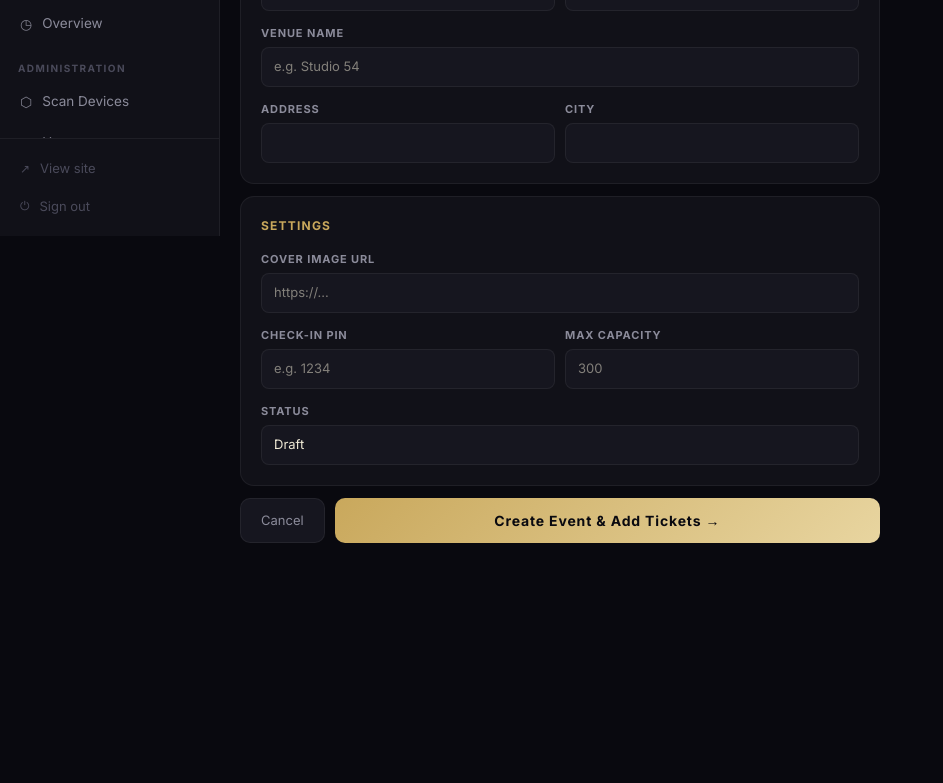
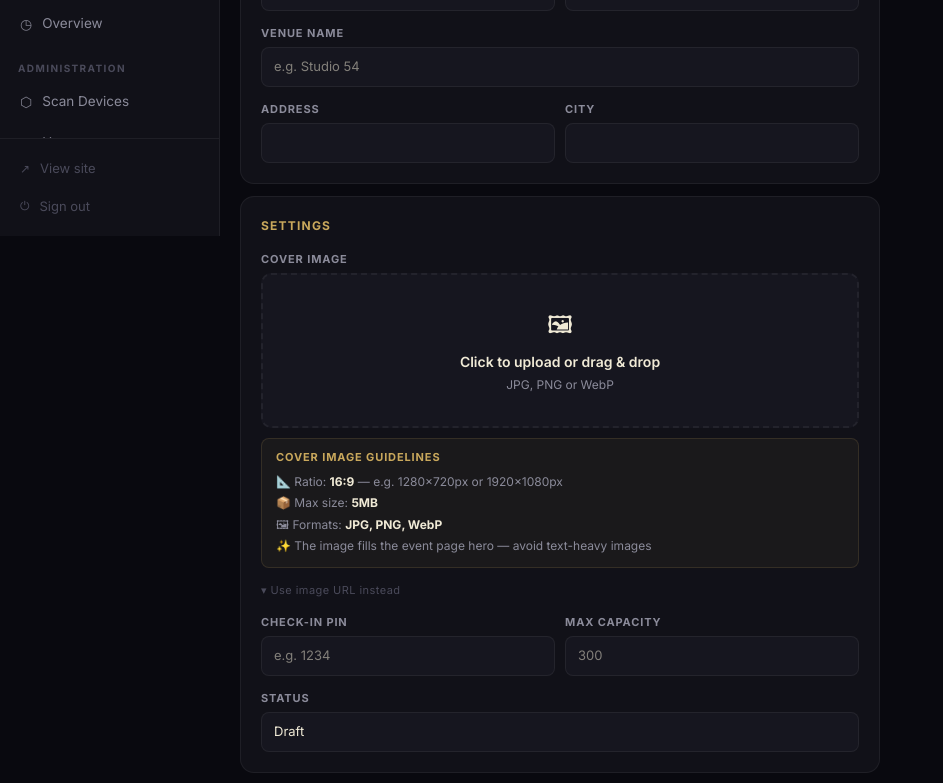
Before and after one commit to Abraak9/CasaLuna, a Next.js app: page /admin/events/new in a window 1280 px wide. Shown: the part 564-1347 px from the top of the page, without its empty margins (0-943 px from the left). Before the commit the page ends 1131 px from the top, so only its background shows below. Built offline with nearby package versions, Linux system fonts and the light colour scheme.

Commit message:
feat: image upload for event cover (Vercel Blob)

```diff
--- a/package.json
+++ b/package.json
@@ -19,6 +19,7 @@
     "@stripe/stripe-js": "^5.5.0",
     "qrcode": "^1.5.4",
     "resend": "^4.1.2",
+    "@vercel/blob": "^0.27.0",
     "zod": "^3.24.1",
     "uuid": "^11.0.5",
     "bcryptjs": "^2.4.3",
--- a/src/app/admin/events/[id]/edit/page.tsx
+++ b/src/app/admin/events/[id]/edit/page.tsx
@@ -3,6 +3,7 @@
 import { useEffect, useState } from 'react';
 import { useParams, useRouter } from 'next/navigation';
 import Link from 'next/link';
+import ImageUpload from '@/components/ImageUpload';
 
 const LABEL: React.CSSProperties = { fontSize: '11px', fontWeight: 700, letterSpacing: '0.08em', textTransform: 'uppercase', color: 'var(--text-muted)', display: 'block', marginBottom: '6px' };
 const INPUT: React.CSSProperties = { width: '100%', background: 'var(--surface-2)', border: '1px solid var(--border-muted)', color: 'var(--text)', borderRadius: '8px', padding: '9px 12px', fontSize: '13px', outline: 'none' };
@@ -141,8 +142,8 @@ export default function EditEventPage() {
         <div style={CARD}>
           <p style={{ fontSize: '12px', fontWeight: 700, letterSpacing: '0.1em', textTransform: 'uppercase', color: 'var(--gold)', marginBottom: '2px' }}>Settings</p>
           <div>
-            <label style={LABEL}>Cover Image URL</label>
-            <input type="url" value={form.cover_image_url} onChange={e => set('cover_image_url', e.target.value)} placeholder="https://..." style={INPUT} />
+            <label style={LABEL}>Cover Image</label>
+            <ImageUpload value={form.cover_image_url} onChange={url => set('cover_image_url', url)} />
           </div>
           <div style={{ display: 'grid', gridTemplateColumns: '1fr 1fr', gap: '10px' }}>
             <div>
--- a/src/app/admin/events/new/page.tsx
+++ b/src/app/admin/events/new/page.tsx
@@ -3,6 +3,7 @@
 import { useState } from 'react';
 import { useRouter } from 'next/navigation';
 import Link from 'next/link';
+import ImageUpload from '@/components/ImageUpload';
 
 const LABEL: React.CSSProperties = { fontSize: '11px', fontWeight: 700, letterSpacing: '0.08em', textTransform: 'uppercase', color: 'var(--text-muted)', display: 'block', marginBottom: '6px' };
 const INPUT: React.CSSProperties = { width: '100%', background: 'var(--surface-2)', border: '1px solid var(--border-muted)', color: 'var(--text)', borderRadius: '8px', padding: '9px 12px', fontSize: '13px', outline: 'none' };
@@ -115,8 +116,8 @@ export default function NewEventPage() {
         <div style={CARD}>
           <p style={{ fontSize: '12px', fontWeight: 700, letterSpacing: '0.1em', textTransform: 'uppercase', color: 'var(--gold)', marginBottom: '2px' }}>Settings</p>
           <div>
-            <label style={LABEL}>Cover Image URL</label>
-            <input type="url" value={form.cover_image_url} onChange={e => set('cover_image_url', e.target.value)} placeholder="https://..." style={INPUT} />
+            <label style={LABEL}>Cover Image</label>
+            <ImageUpload value={form.cover_image_url} onChange={url => set('cover_image_url', url)} />
           </div>
           <div style={{ display: 'grid', gridTemplateColumns: '1fr 1fr', gap: '10px' }}>
             <div>
--- a/src/app/admin/sales/orders/page.tsx
+++ b/src/app/admin/sales/orders/page.tsx
@@ -67,17 +67,21 @@ export default function SalesOrdersPage() {
 
   const handleExpire = async () => {
     setExpiring(true); setExpireMsg('');
-    const res = await fetch('/api/cron/expire-orders');
-    const d = await res.json();
-    setExpireMsg(d.expired > 0 ? `${d.expired} order${d.expired > 1 ? 's' : ''} marked expired` : 'Nothing to expire');
-    setExpiring(false);
-    // Refresh list if we're on pending or all
-    if (filter === 'pending' || filter === 'all') {
+    try {
+      const res = await fetch('/api/admin/orders/expire', { method: 'POST' });
+      const d = await res.json();
+      if (!res.ok) { setExpireMsg('Error: ' + (d.error || res.status)); return; }
+      setExpireMsg(d.expired > 0 ? `${d.expired} order${d.expired > 1 ? 's' : ''} marked expired` : 'Nothing to expire');
+      // Refresh list
       const params = new URLSearchParams({ status: filter, limit: '200' });
       if (search) params.set('search', search);
       fetch(`/api/admin/sales?${params}`).then(r => r.json()).then(setOrders);
+      setTimeout(() => setExpireMsg(''), 4000);
+    } catch (e) {
+      setExpireMsg('Request failed');
+    } finally {
+      setExpiring(false);
     }
-    setTimeout(() => setExpireMsg(''), 4000);
   };
 
   return (
--- /dev/null
+++ b/src/app/api/admin/orders/expire/route.ts
@@ -0,0 +1,18 @@
+import { NextResponse } from 'next/server';
+import { auth } from '@/lib/auth';
+import { query } from '@/lib/db';
+
+export async function POST() {
+  const session = await auth();
+  if (!session) return NextResponse.json({ error: 'Unauthorized' }, { status: 401 });
+
+  const result = await query(
+    `UPDATE orders
+     SET status = 'expired'
+     WHERE status = 'pending'
+       AND created_at < NOW() - INTERVAL '24 hours'
+     RETURNING id`
+  );
+
+  return NextResponse.json({ expired: result.length });
+}
--- /dev/null
+++ b/src/app/api/admin/upload/route.ts
@@ -0,0 +1,29 @@
+import { NextRequest, NextResponse } from 'next/server';
+import { put } from '@vercel/blob';
+import { auth } from '@/lib/auth';
+
+const MAX_SIZE = 5 * 1024 * 1024; // 5MB
+const ALLOWED_TYPES = ['image/jpeg', 'image/jpg', 'image/png', 'image/webp'];
+
+export async function POST(req: NextRequest) {
+  const session = await auth();
+  if (!session) return NextResponse.json({ error: 'Unauthorized' }, { status: 401 });
+
+  const formData = await req.formData();
+  const file = formData.get('file') as File | null;
+
+  if (!file) return NextResponse.json({ error: 'No file provided' }, { status: 400 });
+  if (!ALLOWED_TYPES.includes(file.type)) {
+    return NextResponse.json({ error: 'Only JPG, PNG and WebP files are allowed' }, { status: 400 });
+  }
+  if (file.size > MAX_SIZE) {
+    return NextResponse.json({ error: 'File too large — maximum 5MB' }, { status: 400 });
+  }
+
+  const ext = file.name.split('.').pop()?.toLowerCase() || 'jpg';
+  const filename = `events/${Date.now()}-${Math.random().toString(36).slice(2)}.${ext}`;
+
+  const blob = await put(filename, file, { access: 'public' });
+
+  return NextResponse.json({ url: blob.url });
+}
--- /dev/null
+++ b/src/components/ImageUpload.tsx
@@ -0,0 +1,132 @@
+'use client';
+
+import { useRef, useState } from 'react';
+import Image from 'next/image';
+
+interface Props {
+  value: string;
+  onChange: (url: string) => void;
+}
+
+export default function ImageUpload({ value, onChange }: Props) {
+  const inputRef = useRef<HTMLInputElement>(null);
+  const [uploading, setUploading] = useState(false);
+  const [error, setError] = useState('');
+  const [showUrl, setShowUrl] = useState(false);
+
+  const handleFile = async (file: File) => {
+    setError('');
+    setUploading(true);
+    const fd = new FormData();
+    fd.append('file', file);
+    const res = await fetch('/api/admin/upload', { method: 'POST', body: fd });
+    const data = await res.json();
+    if (!res.ok) { setError(data.error || 'Upload failed'); }
+    else { onChange(data.url); }
+    setUploading(false);
+  };
+
+  const handleDrop = (e: React.DragEvent) => {
+    e.preventDefault();
+    const file = e.dataTransfer.files[0];
+    if (file) handleFile(file);
+  };
+
+  return (
+    <div>
+      {/* Preview */}
+      {value && !uploading && (
+        <div style={{ position: 'relative', width: '100%', aspectRatio: '16/9', borderRadius: '10px', overflow: 'hidden', marginBottom: '10px', background: 'var(--surface-2)' }}>
+          <Image src={value} alt="Cover" fill style={{ objectFit: 'cover' }} unoptimized />
+          <button
+            onClick={() => onChange('')}
+            style={{
+              position: 'absolute', top: '8px', right: '8px',
+              background: 'rgba(9,9,15,0.7)', color: 'var(--text)', border: 'none',
+              borderRadius: '6px', padding: '4px 10px', fontSize: '12px', cursor: 'pointer',
+            }}
+          >
+            ✕ Remove
+          </button>
+        </div>
+      )}
+
+      {/* Drop zone */}
+      {!value && (
+        <div
+          onDrop={handleDrop}
+          onDragOver={e => e.preventDefault()}
+          onClick={() => inputRef.current?.click()}
+          style={{
+            border: '2px dashed var(--border-muted)',
+            borderRadius: '10px',
+            padding: '32px',
+            textAlign: 'center',
+            cursor: uploading ? 'not-allowed' : 'pointer',
+            background: 'var(--surface-2)',
+            transition: 'border-color 0.2s',
+            marginBottom: '10px',
+          }}
+        >
+          {uploading ? (
+            <p style={{ fontSize: '14px', color: 'var(--text-muted)' }}>Uploading…</p>
+          ) : (
+            <>
+              <p style={{ fontSize: '24px', marginBottom: '8px' }}>🖼</p>
+              <p style={{ fontSize: '14px', fontWeight: 600, color: 'var(--text)', marginBottom: '4px' }}>
+                Click to upload or drag & drop
+              </p>
+              <p style={{ fontSize: '12px', color: 'var(--text-muted)' }}>JPG, PNG or WebP</p>
+            </>
+          )}
+          <input
+            ref={inputRef}
+            type="file"
+            accept="image/jpeg,image/jpg,image/png,image/webp"
+            style={{ display: 'none' }}
+            onChange={e => { const f = e.target.files?.[0]; if (f) handleFile(f); }}
+          />
+        </div>
+      )}
+
+      {/* Help text */}
+      <div style={{ background: 'rgba(201,168,92,0.05)', border: '1px solid rgba(201,168,92,0.15)', borderRadius: '8px', padding: '10px 14px', marginBottom: '8px' }}>
+        <p style={{ fontSize: '11px', fontWeight: 700, letterSpacing: '0.08em', textTransform: 'uppercase', color: 'var(--gold)', marginBottom: '5px' }}>
+          Cover Image Guidelines
+        </p>
+        <ul style={{ fontSize: '12px', color: 'var(--text-muted)', lineHeight: 1.8, listStyle: 'none', padding: 0, margin: 0 }}>
+          <li>📐 Ratio: <strong style={{ color: 'var(--text)' }}>16:9</strong> — e.g. 1280×720px or 1920×1080px</li>
+          <li>📦 Max size: <strong style={{ color: 'var(--text)' }}>5MB</strong></li>
+          <li>🖼 Formats: <strong style={{ color: 'var(--text)' }}>JPG, PNG, WebP</strong></li>
+          <li>✨ The image fills the event page hero — avoid text-heavy images</li>
+        </ul>
+      </div>
+
+      {error && <p style={{ fontSize: '12px', color: 'var(--red)', marginBottom: '6px' }}>{error}</p>}
+
+      {/* URL fallback toggle */}
+      <button
+        type="button"
+        onClick={() => setShowUrl(v => !v)}
+        style={{ fontSize: '11px', color: 'var(--text-dim)', background: 'none', border: 'none', cursor: 'pointer', padding: 0, letterSpacing: '0.04em' }}
+      >
+        {showUrl ? '▲ Hide URL field' : '▾ Use image URL instead'}
+      </button>
+
+      {showUrl && (
+        <input
+          type="url"
+          value={value}
+          onChange={e => onChange(e.target.value)}
+          placeholder="https://..."
+          style={{
+            marginTop: '8px', width: '100%',
+            background: 'var(--surface-2)', border: '1px solid var(--border-muted)',
+            color: 'var(--text)', borderRadius: '8px', padding: '9px 12px',
+            fontSize: '13px', outline: 'none',
+          }}
+        />
+      )}
+    </div>
+  );
+}
```
